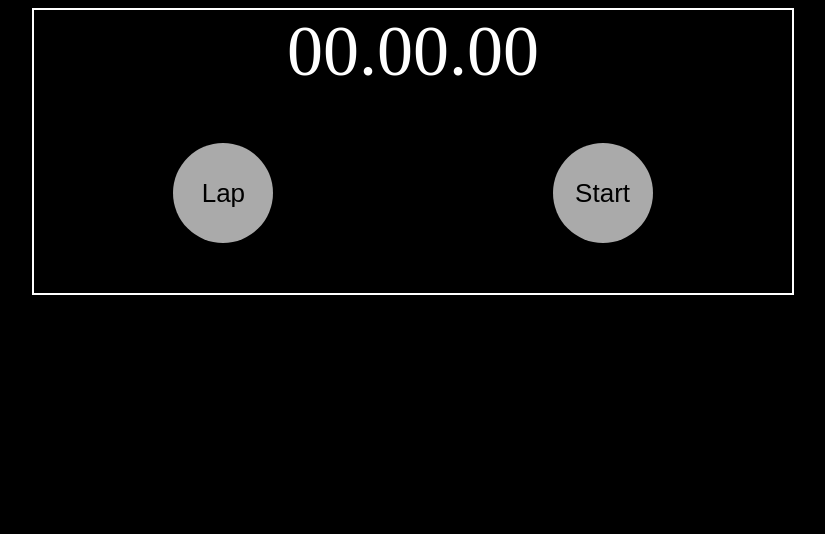
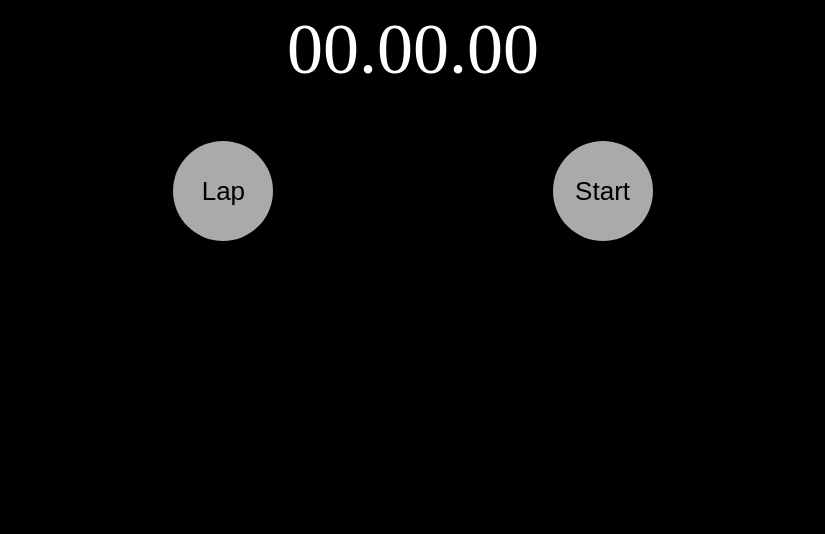
Before and after one commit to AmitVerma101/StopWatch, a plain HTML site: page index.html in a window 1280 px wide. Shown: the whole page, without its empty margins (227-1052 px from the left). Drawn offline with Linux system fonts and the light colour scheme.

Commit message:
Fixing bugs

```diff
--- a/index.css
+++ b/index.css
@@ -1,5 +1,5 @@
 .container{
-    border: 2px solid white;
+    /* border: 2px solid white; */
     width:60%;
     margin:0 auto;
     color:white;
@@ -33,4 +33,9 @@ label {
     display: flex;
     flex-direction: column;
     align-items: center;
+    height:30vh;
+    overflow-y:scroll ;
 }
+#addLap::-webkit-scrollbar{
+    display: none;
+}
--- a/index.js
+++ b/index.js
@@ -89,6 +89,9 @@ function refreshTimer(){
     let element=document.createElement("div");
     element.style.display="flex";
     element.style.width="80%"
+    element.style.borderBottom="1px solid white";
+    element.style.fontSize="20px";
+    element.style.padding="5px"
     element.style.justifyContent="space-between";
     element.innerHTML=`<div>Lap ${i}</div>
     <div>${label.innerText}</div>`
```
